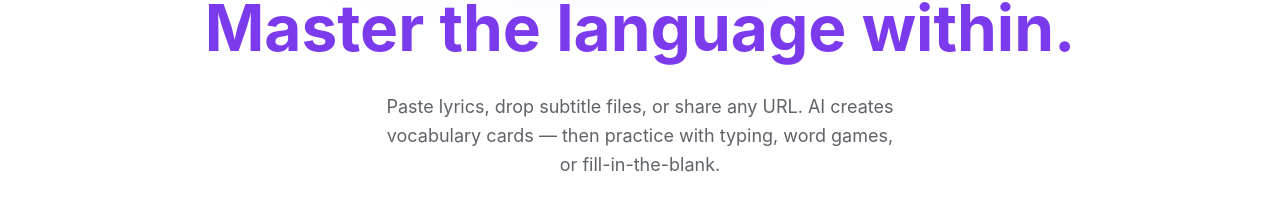
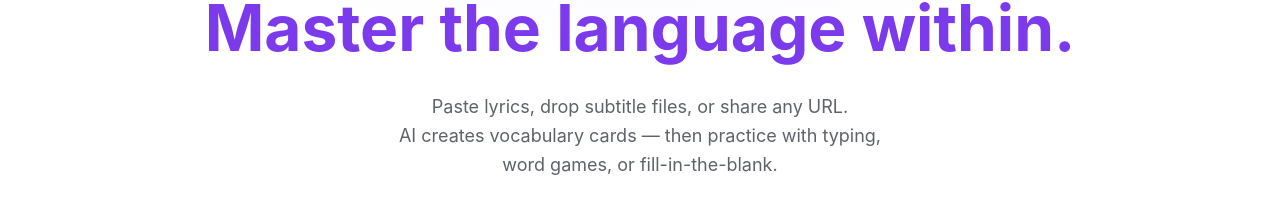
Before and after one commit to five9123/decktype, a Next.js app: page / in a window 1280 px wide. Shown: the part 296-514 px from the top of the page. Built offline with nearby package versions, Linux system fonts and the light colour scheme; no server answers.

Commit message:
style: break landing subtext into lines at sentence boundaries
Split landingSubtext at periods (". " and "。") so each sentence
appears on its own line for better readability.

Co-Authored-By: Claude Opus 4.6 <noreply@anthropic.com>

```diff
--- a/app/page.tsx
+++ b/app/page.tsx
@@ -143,7 +143,9 @@ export default function HomePage() {
             className="text-lg mb-10 leading-relaxed"
             style={{ maxWidth: 520, color: 'var(--muted)', wordBreak: 'keep-all' }}
           >
-            {t.landingSubtext}
+            {t.landingSubtext.split(/(?<=\. |。)/).map((s, i, a) => (
+              <span key={i}>{s}{i < a.length - 1 && <br />}</span>
+            ))}
           </p>
 
           {/* CTAs */}
```
